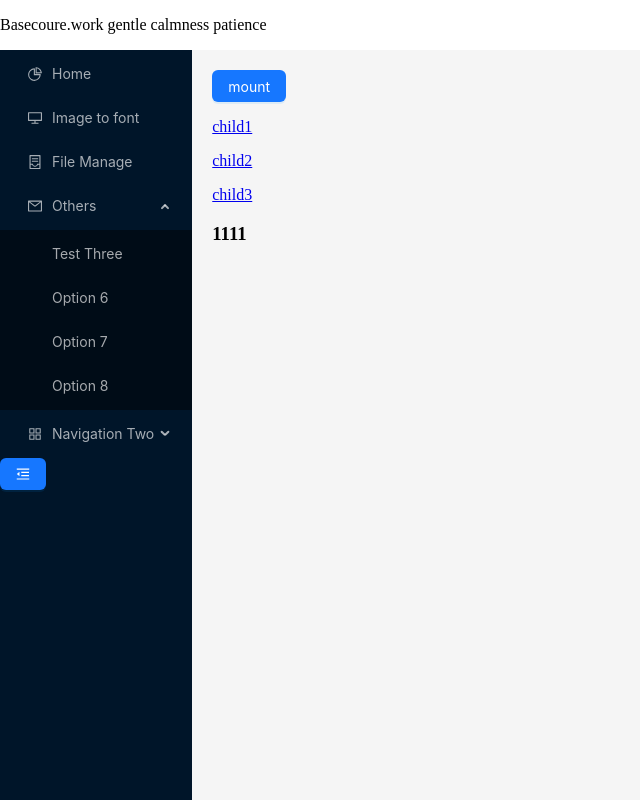
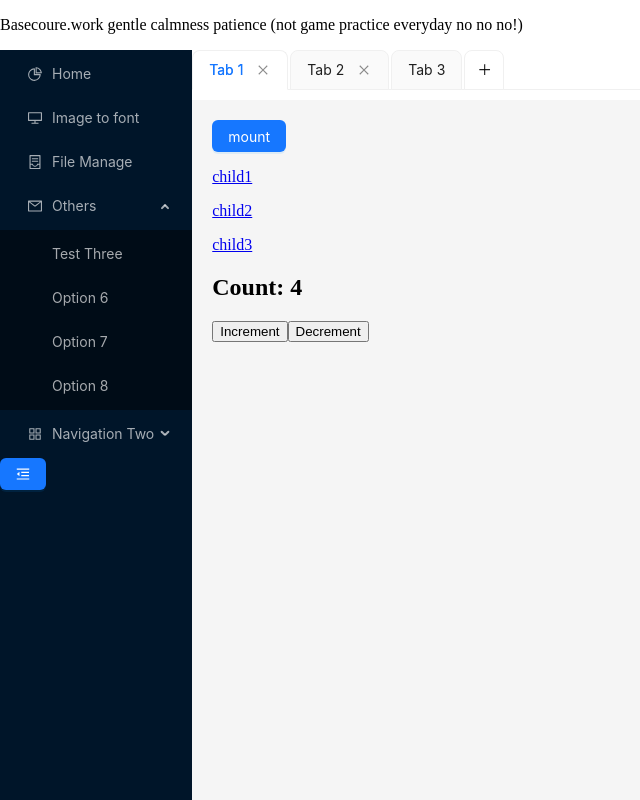
Before and after one commit to doqttoc/CICD, a React app: page /#/child1 in a window 1280 px wide. Shown: the whole page, without its empty margins (0-640 px from the left). Built offline with nearby package versions, Linux system fonts and the light colour scheme.

Commit message:
6-19-other-fix_8_8 top taps redux getting started

```diff
--- a/package.json
+++ b/package.json
@@ -30,6 +30,7 @@
     "webpack-dev-server": "^4.6.0"
   },
   "dependencies": {
+    "@reduxjs/toolkit": "^2.2.7",
     "@types/react": "^17.0.37",
     "@types/react-dom": "^17.0.11",
     "ahooks": "^3.1.13",
@@ -39,7 +40,9 @@
     "react": "^18.2.0",
     "react-dom": "^18.2.0",
     "react-monaco-editor": "^0.55.0",
+    "react-redux": "^9.1.2",
     "react-router-dom": "^6.22.2",
+    "redux": "^5.0.1",
     "style-loader": "^3.3.1"
   }
 }
--- a/src/App.tsx
+++ b/src/App.tsx
@@ -7,6 +7,7 @@ import {
 import "./css/common.scss"
 import Header from "./pages/header"
 import LeftMenu from "./pages/menu"
+import TopTabs from "./pages/topTabs"
 import { routes } from "./router"
 
 
@@ -50,11 +51,16 @@ const App = () => {
           <LeftMenu></LeftMenu>
         </div>
         <div className="rightRoute">
+          <div style={{width:'100%',height:'50px',backgroundColor:'WHITE'}}>
+          <TopTabs></TopTabs>
+          </div>
+          <div className="detail">
           <Routes>
             {
               rotuerViews(routes)
             }
           </Routes>
+          </div>
         </div>
       </div>
 
--- a/src/css/common.scss
+++ b/src/css/common.scss
@@ -13,7 +13,8 @@ body {
     top: 50px;
     display: flex;
     flex-flow: row;
-    .leftNav{
+
+    .leftNav {
         background-color: #001529;
         overflow-y: scroll;
         height: calc(100vh - 50px);
@@ -22,8 +23,15 @@ body {
     .rightRoute {
         flex: 4;
         background-color: whitesmoke;
-        padding: 20px;
         overflow-y: scroll;
         height: calc(100vh - 50px);
+
+        .ant-tabs-content-holder {
+            display: none;
+        }
+
+        .detail {
+            padding: 20px;
+        }
     }
 }
--- a/src/index.tsx
+++ b/src/index.tsx
@@ -1,7 +1,8 @@
 import React from "react";
 
-
+import { Provider } from 'react-redux';
 import App from "./App";
+import store from "./store";
 
 import { StrictMode } from 'react';
 import { createRoot } from 'react-dom/client';
@@ -14,12 +15,14 @@ const root = createRoot(rootElement);
 
 
 root.render(
-    <StrictMode>
-        <HashRouter>
-            <App />
+    <Provider store={store}>
+        <StrictMode>
+            <HashRouter>
+                <App />
 
-        </HashRouter>
-    </StrictMode>,
+            </HashRouter>
+        </StrictMode>
+    </Provider>
 );
 // ReactDOM.render(
 //     <div>
--- a/src/pages/ahooks/3-20/childs/child1.tsx
+++ b/src/pages/ahooks/3-20/childs/child1.tsx
@@ -1,11 +1,31 @@
-import React from "react";
 
 
-export default () => {
+
+// App.js
+import React from 'react';
+import { connect } from 'react-redux';
+
+const TestRedux = ({ count, increment, decrement }) => {
     return (
         <div>
-            <h3>1111</h3>
+            <h2>Count: {count}</h2>
+            <button onClick={increment}>Increment</button>
+            <button onClick={decrement}>Decrement</button>
         </div>
-    )
+    );
+};
 
-}
+const mapStateToProps = (state) => {
+    return {
+        count: state.count
+    };
+};
+
+const mapDispatchToProps = (dispatch) => {
+    return {
+        increment: () => dispatch({ type: 'INCREMENT' }),
+        decrement: () => dispatch({ type: 'DECREMENT' })
+    };
+};
+
+export default connect(mapStateToProps, mapDispatchToProps)(TestRedux);
--- a/src/pages/ahooks/3-20/imagetofont.tsx
+++ b/src/pages/ahooks/3-20/imagetofont.tsx
@@ -38,6 +38,9 @@ export default () => {
     const reader = new FileReader();
 
     reader.onloadend = function () {
+      // clear font content
+      setImageContent(null);
+      setImageLine(null);
       const base64String = reader.result;
       setImageBase64(base64String as string);
       let url = process.env.REACT_APP_ENV == apis.envs.prodEnv ? apis.envs.prod_url + "/api/baiduyun/getFontFromImage" : process.env.REACT_APP_ENV == apis.envs.localEnv ? apis.envs.local_url + "/api/baiduyun/getFontFromImage" : apis.envs.dev_url + "/api/baiduyun/getFontFromImage";
@@ -84,6 +87,7 @@ export default () => {
   return (
     <div >
       <h1>hey man come on  just practice everyday!</h1>
+      <h2>ps:not game no no no omg</h2>
       <Divider></Divider>
       <div>
         <Card title={CardHeader} bordered={false} >
--- a/src/pages/header/index.tsx
+++ b/src/pages/header/index.tsx
@@ -5,7 +5,7 @@ export default () => {
 
     return (
         <div className="header-style" style={{position:"fixed",left:0,top:0,textAlign:'center'}} >
-            <p >Basecoure.work  gentle calmness patience</p>
+            <p >Basecoure.work  gentle calmness patience (not game practice everyday no no no!)</p>
         </div>
     );
 };
--- /dev/null
+++ b/src/pages/topTabs/index.tsx
@@ -0,0 +1,80 @@
+import { Tabs, TabsProps } from 'antd';
+import React, { useRef, useState } from 'react';
+import { useNavigate } from 'react-router-dom';
+
+type TargetKey = React.MouseEvent | React.KeyboardEvent | string;
+
+const initialItems: TabsProps['items'] = [
+    { label: 'Tab 1', children: 'Content of Tab 1', key: '/imagetofont' },
+    { label: 'Tab 2', children: 'Content of Tab 2', key: '/child1' },
+    {
+        label: 'Tab 3',
+        children: 'Content of Tab 3',
+        key: '/three',
+        closable: false,
+    },
+];
+
+const TopTabs: React.FC = () => {
+    const navigate = useNavigate();
+    const [activeKey, setActiveKey] = useState(initialItems[0].key);
+    const [items, setItems] = useState(initialItems);
+    const newTabIndex = useRef(0);
+
+    const onChange = (newActiveKey: string) => {
+        setActiveKey(newActiveKey);
+        navigate(newActiveKey);
+    };
+
+    const add = () => {
+        const newActiveKey = `newTab${newTabIndex.current++}`;
+        const newPanes = [...items];
+        newPanes.push({ label: 'New Tab', children: 'Content of new Tab', key: '6' });
+        setItems(newPanes);
+        setActiveKey(newActiveKey);
+    };
+
+    const remove = (targetKey: TargetKey) => {
+        let newActiveKey = activeKey;
+        let lastIndex = -1;
+        items.forEach((item, i) => {
+            if (item.key === targetKey) {
+                lastIndex = i - 1;
+            }
+        });
+        const newPanes = items.filter((item) => item.key !== targetKey);
+        if (newPanes.length && newActiveKey === targetKey) {
+            if (lastIndex >= 0) {
+                newActiveKey = newPanes[lastIndex].key;
+            } else {
+                newActiveKey = newPanes[0].key;
+            }
+        }
+        setItems(newPanes);
+        setActiveKey(newActiveKey);
+    };
+
+    const onEdit = (
+        targetKey: React.MouseEvent | React.KeyboardEvent | string,
+        action: 'add' | 'remove',
+    ) => {
+        if (action === 'add') {
+            add();
+        } else {
+            remove(targetKey);
+        }
+    };
+
+    return (
+        <Tabs
+            type="editable-card"
+            onChange={onChange}
+            activeKey={activeKey}
+            onEdit={onEdit}
+            items={items}
+        />
+
+    );
+};
+
+export default TopTabs;
--- /dev/null
+++ b/src/store/index.ts
@@ -0,0 +1,31 @@
+// store.js
+import { createStore } from 'redux';
+
+// 定义 reducer
+const counterReducer = (state = { count: 0 }, action) => {
+    switch (action.type) {
+        case 'INCREMENT':
+            return { count: state.count + 1 };
+        case 'DECREMENT':
+            return { count: state.count - 1 };
+        default:
+            return state;
+    }
+};
+
+// 创建 Redux store
+const store = createStore(counterReducer);
+
+store.subscribe(() => console.log(store.getState()))
+
+
+store.dispatch({ type: 'INCREMENT' })
+store.dispatch({ type: 'INCREMENT' })
+store.dispatch({ type: 'INCREMENT' })
+store.dispatch({ type: 'INCREMENT' })
+// {value: 1}
+store.dispatch({ type: 'INCREMENT' })
+// {value: 2}
+store.dispatch({ type: 'DECREMENT' })
+
+export default store;
```
Also changed, not shown: 2 other files (tests, documents, lock files or other folders).
